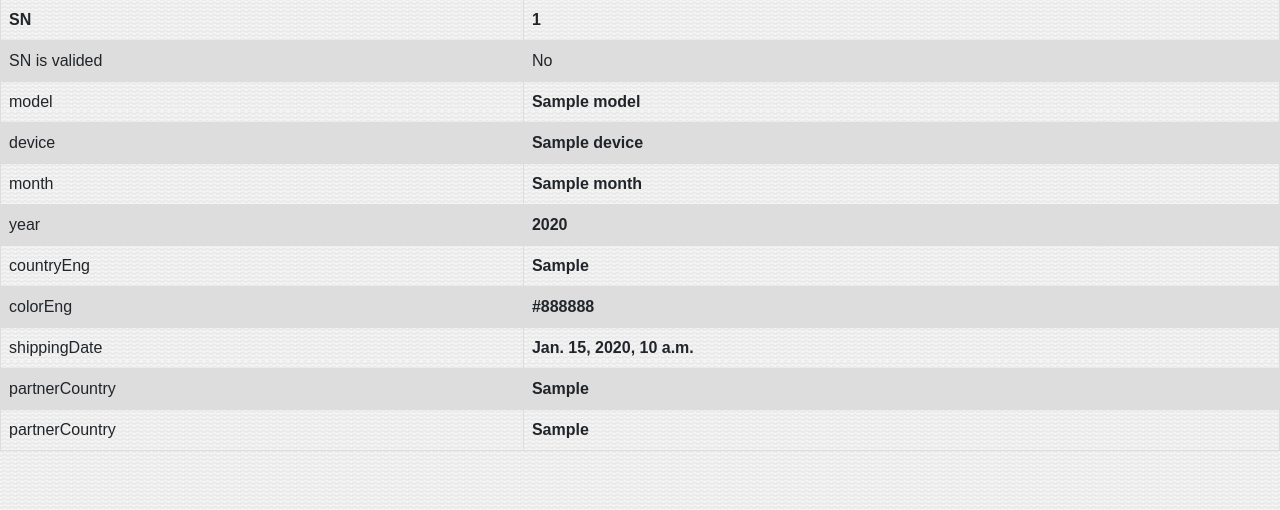
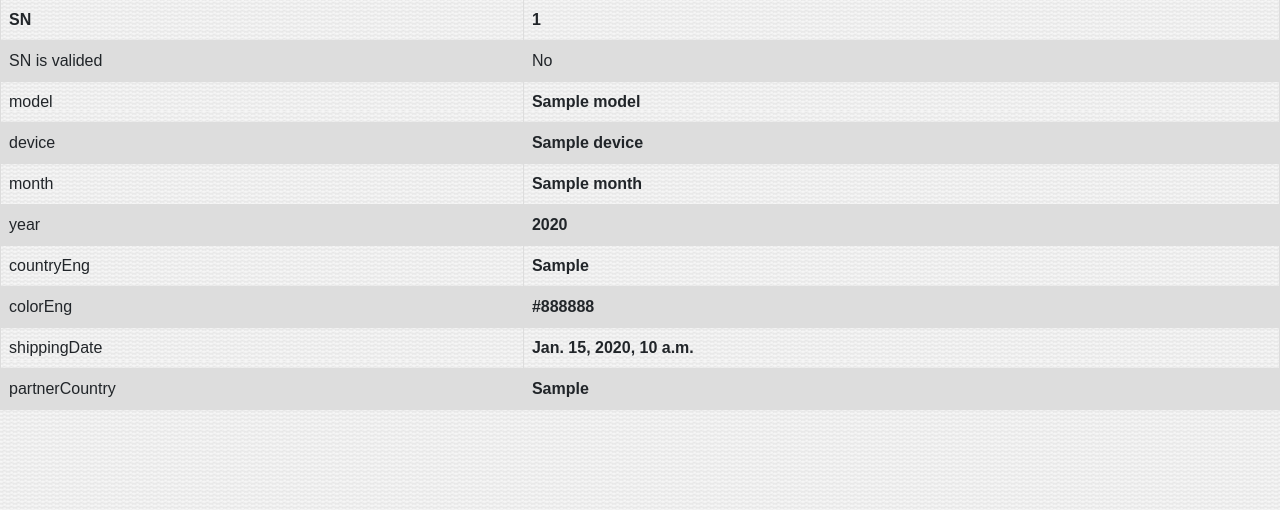
Before and after one commit to maxb02/Django-PB-service, a Django app: template pbsite/sncheck/templates/sndetail.html in a window 1280 px wide. Shown: the part 139-649 px from the top of the page. Run offline with Django 3.2, Linux system fonts and the light colour scheme; the template is opened without the code that fills it: most values are stand-ins (such as "Sample title", 1, 10 or a date in 2020); parts of the project's set-up code (start-up, migrations or seed data) failed here and were passed over; some libraries are stand-ins or nearby versions.

Commit message:
update requirements.txt & fix sndetail.html

```diff
--- a/pbsite/sncheck/templates/sndetail.html
+++ b/pbsite/sncheck/templates/sndetail.html
@@ -64,8 +64,7 @@ tr:nth-child(even) {
               <td>shippingDate</td> <th>{{ data.shippingDate }}</th>
               <tr>
               <td>partnerCountry</td> <th>{{ data.partnerCountry }}</th>
-              <tr>
-              <td>partnerCountry</td> <th>{{ data.partnerCountry }}</th>
+
 {% endfor %}
 {% endif %}
 
```
Also changed, not shown: requirements.txt (+55 -14 lines).
